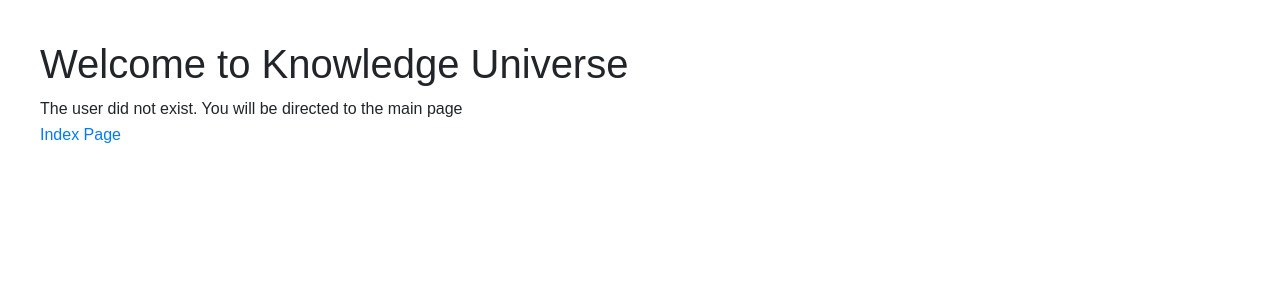
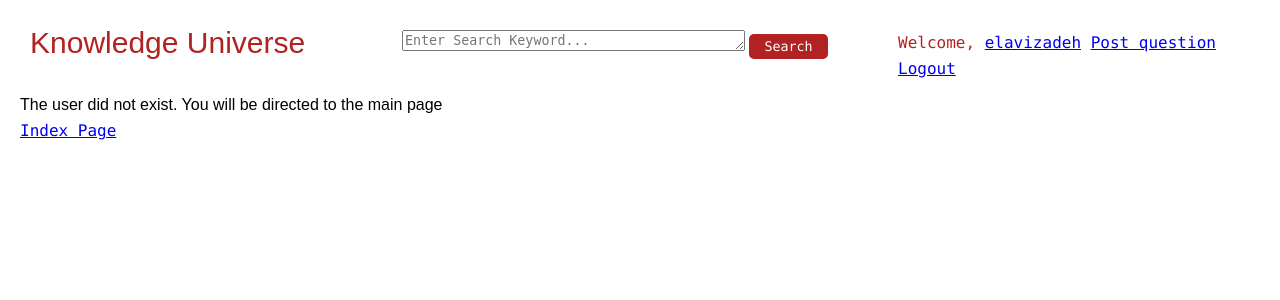
Before and after one commit to annacxwang/Question-Answering-Platform, a PHP site: page /userProfile.php?keyword=U01 in a window 1280 px wide. Shown: the top 300 px of the page. Run offline with PHP 8.4, Linux system fonts and the light colour scheme; a user stored in the database is signed in; data that the repository does not hold is empty.

Commit message:
header and footer style change

```diff
--- a/PHP/userProfile.php
+++ b/PHP/userProfile.php
@@ -1,66 +1,79 @@
 <!DOCTYPE html>
 
 <html>
-<div class = "Header">
-    <title>Knowledge Universe - User Profile</title>
-    <h1>Welcome to Knowledge Universe</h1>
-</div>
-<link rel="stylesheet" href="https://stackpath.bootstrapcdn.com/bootstrap/4.3.1/css/bootstrap.min.css">
+<title>Knowledge Universe - User Profile</title>
+<style>
+   * {
+  box-sizing: border-box;
+}
 
-<style>
+/* header row */
+.column {
+  float: left;
+  padding: 10px;
+}
+/* Clear floats after the columns */
+.row:after {
+  content: "";
+  display: table;
+  clear: both;
+}
+#logo{
+    color:#B22222;
+    font-family: Papyrus, fantasy;
+    font-size: 30px;
+    width:30%;
+}
+#search-bar{
+    color:#B22222;
+    font-family: Papyrus, fantasy;
+    width:40%;
+}
+input[type=submit] {
+    padding:5px 15px;
+    background:#B22222;
+    color:#ffffff;
+    border:0 none;
+    cursor:pointer;
+    -webkit-border-radius: 5px;
+    border-radius: 5px;
+    font-family: Monaco,monospace;
+}
+#user{
+    color: #B22222;
+    font-family: Monaco,monospace;
+    font-size: 16px;
+    width:30%;
+}
+.Footer{
+    font-family: Monaco,monospace;
+    font-size: 16px;
+}
     /* Stylesheet 1: */
     body {
         font: 100%;
         font-family: arial, sans-serif;
         margin: 20px;
         line-height: 26px;
-        border: 20px solid transparent;
     }
 
     .TableWrapper {
         position: relative;
         overflow: auto;
-
     }
 
-    /* .Top, .Bottom {
-        color: #000000;
+    .top, .bottom {
+        background-color: #04AA6D;
+        color: #ffffff;
         padding: 15px;
-    } */
-
-    #Top{
-        background-color:#eeeeee;
-        display:inline;
     }
 
-    .NavInfo{
-        display: inline;
-    }
 
-    .NavItem {
-        border: 1px solid #d4d4d4;
-        list-style-type: none;
-        padding: 2px;
-        cursor: pointer;
-        width: 20%;
-    }
 
-    /* #Text {
-        font:140%;
-
-    } */
-
-    /* form {
-            margin: 30px auto;
-            width: 500px;
-            border: 3px solid transparent;
-            padding: 20px
-        } */
 
 
     table {
         font-family: arial, sans-serif;
-        align: center;
         border-collapse: collapse;
         width: 100%;
     }
@@ -76,6 +89,8 @@
     }
 
 </style>
+
+
 <body>
 <?php
     include ("connectdb.php");
@@ -86,6 +101,22 @@
     $suid = $_SESSION["uid"];
     $loginusername = $_SESSION["username"];
 
+    echo '<div class = "row">
+    <div class="column" id = "logo">Knowledge Universe</div>
+    <div class = "column" id="search-bar"> <form action="search.php?keyword='.$_GET["keyword"].' method="post">
+    <textarea cols="40" rows="1" name="keyword" placeholder="Enter Search Keyword..."/></textarea>
+    <input type="submit" value="Search">
+    </form></div>';
+    if(!isset($suid))
+        {
+            echo '<div class = "column" id="user"> <a href="login.php">login</a> <a href="register.php">register</a> </div>';
+            }
+    else{
+            echo '<div class = "column" id="user"> Welcome, <a href="userProfile.php?uid='.$suid.'">'.$loginusername.'</a>
+            <a href="postQuestion.php"> Post question</a>
+            <a href="logout.php"> Logout </a></div>';
+            }
+    echo "</div>";
 
     if (isset($_GET["uid"])){
         $userid = $_GET["uid"];
@@ -105,36 +136,7 @@
             $stmt->bind_result($username, $profile, $points,$city,$state,$country);
             if ($stmt->num_rows > 0)
             {
-                if(!isset($suid))
-                {
-                    echo"<div class = \"Top\">
-                            <ul class = \"NavInfo\">
 
-                                <li class = \"NavItem\">
-                                    <a href=\"login.php\">login</a>
-                                </li>
-
-                                <li class = \"NavItem\">
-                                    <a href=\"register.php\">register</a>
-                                </li>
-                            </ul>
-                        </div>";
-                }
-                else{
-                    echo"<div class = \"Top\">
-                            <ul class = \"NavInfo\">
-                                <li class = \"NavItem\">
-                                    Welcome, <a href=\"userProfile.php?uid=$suid\"> $loginusername </a> <br />
-                                </li>
-                                <li class = \"NavItem\">
-                                    <a href=\"logout.php\"> Logout </a> <br />
-                                </li>
-                                <li class = \"NavItem\">
-                                    <a href=\"postQuestion.php\"> Post question</a>
-                                </li>
-                            </ul>
-                        </div>";
-                }
 
                 echo "<div class = \"TableWrapper\">";
                 $stmt->fetch();
@@ -191,10 +193,8 @@
                     if ($stmt->num_rows > 0)
                     {
                         echo "<div id = \"Text\">";
-                        echo "<h3>
-                            Questions asked by $username are listed below,
-                            you can click on the question id to view the question detail. </h3>
-                            <br />";
+                        echo "Questions asked by $username are listed below, <br />
+                        you can click on the question id to view the question detail. <br />";
                         echo "</div>";
 
                         echo "<table>";
@@ -245,9 +245,8 @@
                     if ($stmt->num_rows > 0)
                     {
                         echo "<div id = \"Text\">";
-                        echo "<h3> Question answered by $username are listed below,
-                        you can click on the question id to view the question detail.
-                        </h3> <br />";
+                        echo "Question answered by $username are listed below, <br />
+                        you can click on the question id to view the question detail. <br />";
                         echo "</div>";
 
                         echo "<table>";
@@ -298,9 +297,8 @@
                     if ($stmt->num_rows > 0)
                     {
                         echo "<div id = \"Text\">";
-                        echo "<h3> Questions followed by $username are listed below,
-                        you can click on the question id to view the question detail.
-                        </h3> <br />";
+                        echo "Questions followed by $username are listed below, <br />
+                        you can click on the question id to view the question detail. <br />";
                         echo "</div>";
 
                         echo "<table>";
@@ -352,9 +350,8 @@
                     if ($stmt->num_rows > 0)
                     {
                         echo "<div id = \"Text\">";
-                        echo "<h3> Answers liked by $username are listed below,
-                        you can click on the question id to view the question detail.
-                        </h3> <br />";
+                        echo "Answers liked by $username are listed below, <br />
+                        you can click on the question id to view the question detail. <br />";
                         echo "</div>";
 
                         echo "<table>";
```
